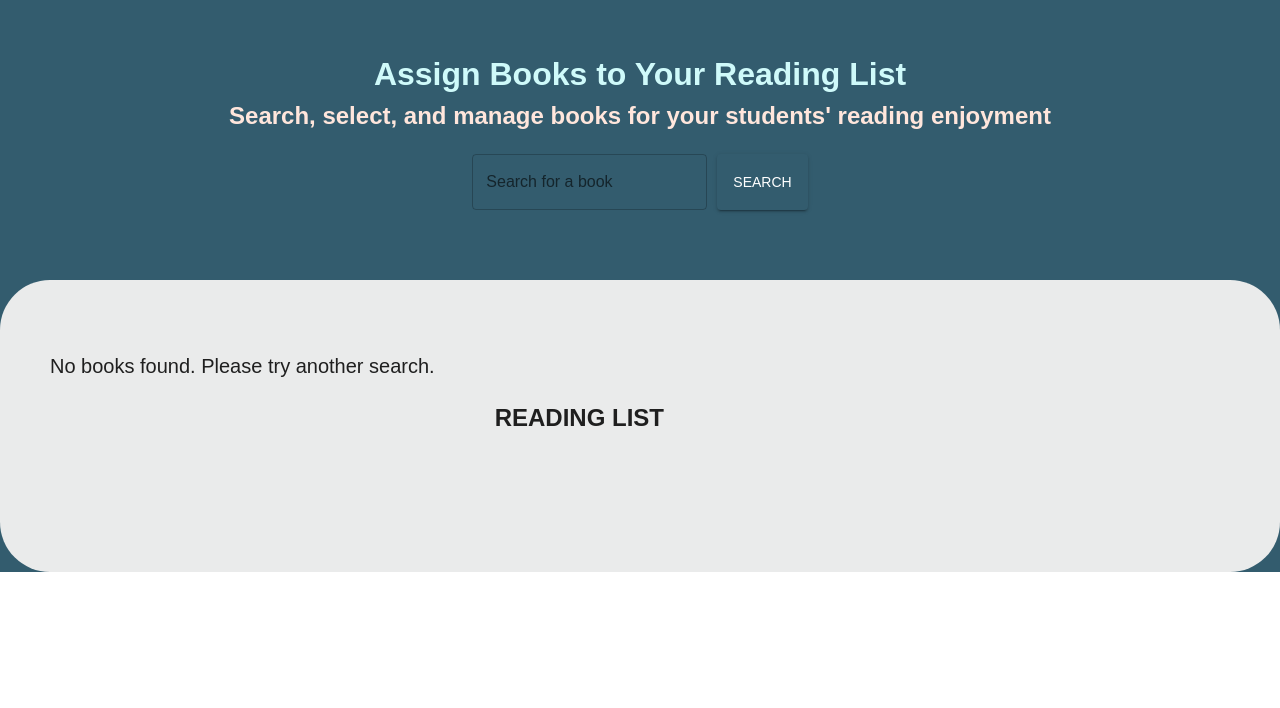
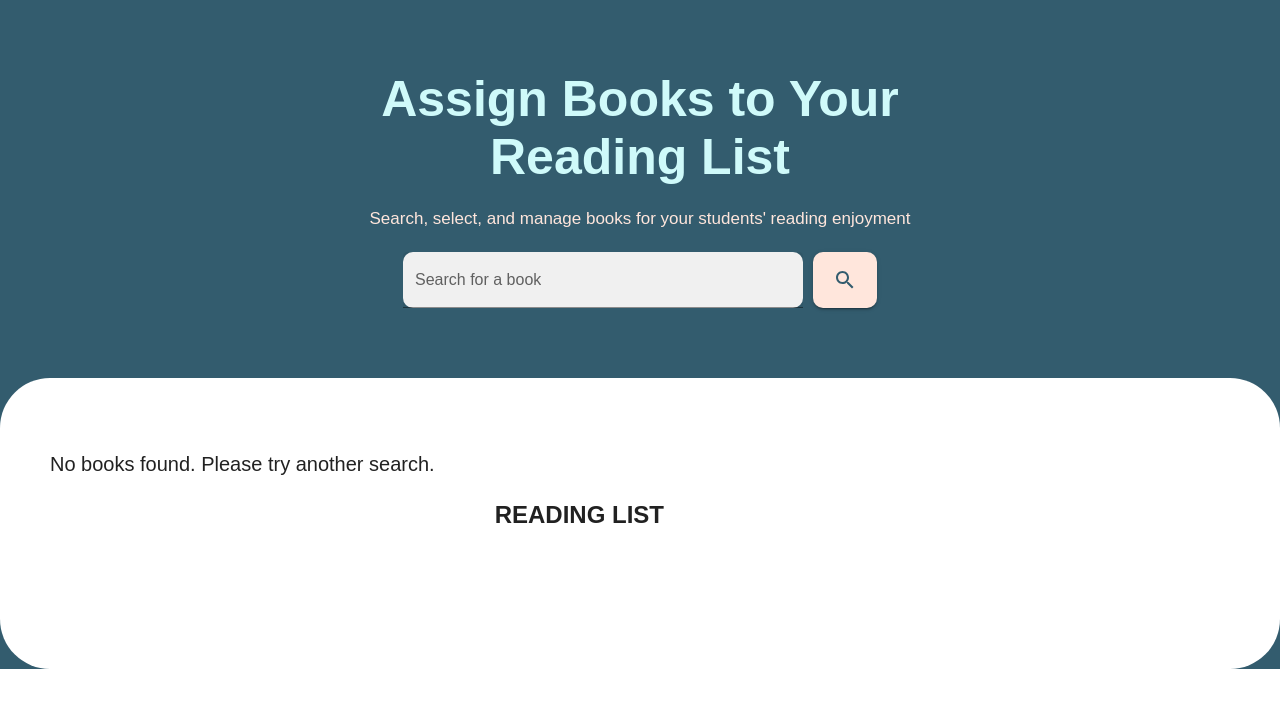
Before and after one commit to penny-wanjiru/Ello, a React (Create React App) app: page / in a window 1280 px wide. Shown: the top 708 px of the page. Built offline with nearby package versions, Linux system fonts and the light colour scheme.

Commit message:
Add styling changes to cards

```diff
--- a/package.json
+++ b/package.json
@@ -6,6 +6,7 @@
     "@apollo/client": "^3.10.4",
     "@emotion/react": "^11.11.4",
     "@emotion/styled": "^11.11.5",
+    "@mui/icons-material": "^5.15.19",
     "@mui/material": "^5.15.19",
     "@testing-library/jest-dom": "^5.17.0",
     "@testing-library/react": "^13.4.0",
--- a/src/frontend/components/BookCard.js
+++ b/src/frontend/components/BookCard.js
@@ -13,28 +13,30 @@ const BookCard = ({ book, onAdd }) => {
   }
 
   return (
-    <Card style={{ display: 'flex', flexDirection: 'row', height: 200, width: 600, borderRadius: 20, backgroundColor: theme.palette.secondary.white}}>
+    <Card className="book-card">
       <CardMedia
         component="img"
         image={coverImage}
         alt={book.title}
-        style={{ width: '20%', objectFit: 'cover', borderRadius: 20 }}
+        style={{ width: '20%', objectFit: 'cover', borderRadius: 20, boxShadow: '0 4px 8px 0 rgba(0, 0, 0, 0.2), 0 6px 20px 0 rgba(0, 0, 0, 0.19)' }}
       />
-      <div style={{ flex: 1, display: 'flex', flexDirection: 'column' }}>
-        <CardContent style={{ flexGrow: 1 }}>
-          <Typography component="h5" variant="h5">
+      <div style={{ flex: 1, display: 'flex', flexDirection: 'column', padding: '15px'}}>
+        <CardContent style={{ flexGrow: 1, width: '80%' }}>
+          <Typography component="h5" variant="h5" style={{ fontWeight: 600, fontSize: 20 }}>
             {book.title}
           </Typography>
-          <Typography variant="subtitle1" color="textSecondary">
-            {book.author}
-          </Typography>
-          <Typography variant="body2" color="textSecondary">
-            Reading Level: {book.readingLevel}
-          </Typography>
+          <div style={{ display: 'flex', flexDirection: 'row', justifyContent: 'space-between', paddingTop: '3px' }}>
+            <Typography variant="subtitle1" color="textSecondary">
+              {book.author}
+            </Typography>
+            <Typography variant="subtitle1" color="textSecondary">
+              Reading Level: {book.readingLevel}
+            </Typography>
+          </div>
         </CardContent>
         <Button
           variant="contained"
-          style={{ backgroundColor: theme.palette.primary.yellow, color: theme.palette.primary.white, margin: '10px' }}
+          style={{ backgroundColor: theme.palette.primary.yellow, color: theme.palette.primary.white, margin: '10px', width: '80%'  }}
           onClick={() => onAdd(book)}
         >
           Add to Reading List
--- a/src/frontend/components/SearchBar.js
+++ b/src/frontend/components/SearchBar.js
@@ -1,5 +1,6 @@
 import React, { useState } from 'react';
 import { TextField, Button } from '@mui/material';
+import { Search } from '@mui/icons-material';
 
 const SearchBar = ({ onSearch }) => {
   const [query, setQuery] = useState('');
@@ -12,13 +13,14 @@ const SearchBar = ({ onSearch }) => {
     <div style={{ margin: '20px 0', display: 'flex', justifyContent: 'center' }}>
       <TextField
         label="Search for a book"
-        variant="outlined"
+        variant= "filled"
         value={query}
         onChange={(e) => setQuery(e.target.value)}
         style={{ marginRight: '10px' }}
+        className='search-input'
       />
-      <Button variant="contained" color="primary" onClick={handleSearch}>
-        Search
+      <Button className='search-button' variant="contained" color="primary" onClick={handleSearch}>
+        <Search/>
       </Button>
     </div>
   );
--- a/src/frontend/pages/BookAssignment.js
+++ b/src/frontend/pages/BookAssignment.js
@@ -20,7 +20,7 @@ const BookAssignmentView = () => {
   return (
     <div className='book-assignment-view'>
       <div className="header">
-        <h1>Assign Books to Your Reading List</h1>
+        <h1>Assign Books to Your<br/>Reading List</h1>
         <h2>Search, select, and manage books for your students' reading enjoyment</h2>
         <SearchBar onSearch={searchBooks} />
       </div>
--- a/src/frontend/styles/styles.css
+++ b/src/frontend/styles/styles.css
@@ -11,20 +11,48 @@
   h1 {
     margin: 0;
     color: #CFFAFA;
+    text-align: center;
+    font-size:50px;
+    font-weight: 900;
+    padding: 20px;
+    line-height: initial;
   }
   h2 {
     margin: 0;
     color: #FFE6DC;
+    font-weight: 100;
+    font-size: 17px;
+  }
+  .search-button {
+    background-color: #FFE6DC;
+    color: #335C6E;
+    border-radius: 10px;
+    /* padding: 10px 20px; */
+  }
+  .search-input {
+    background-color: #ffffff;
+    color: #335C6E;
+    border-radius: 10px;
+    width: 400px;
+  }
 }
 
-}
 
 .lists-container {
   display: flex;
   justify-content: space-between;
   padding: 50px;
-  background-color: #eaebeb;
+  background-color: #ffffff;
   border-radius: 50px;
+
+  .book-card {
+    box-shadow: 0 4px 8px 0 rgba(0, 0, 0, 0.2), 0 6px 20px 0 rgba(0, 0, 0, 0.19);
+    display: flex;
+    flex-direction: row;
+    height: 200px;
+    width: 600px;
+    border-radius: 20px;
+    background-color: #FFFFFF; /* Replace with the actual value if secondary.white is different */
   }
 
   .book-list,
@@ -48,5 +76,5 @@
     .reading-list {
       margin-right: 0;
       margin-left: 0;
+  }}
 }
-}
```
Also changed, not shown: 1 other file (tests, documents, lock files or other folders). Lines whose indentation alone changed are shown as unchanged.
